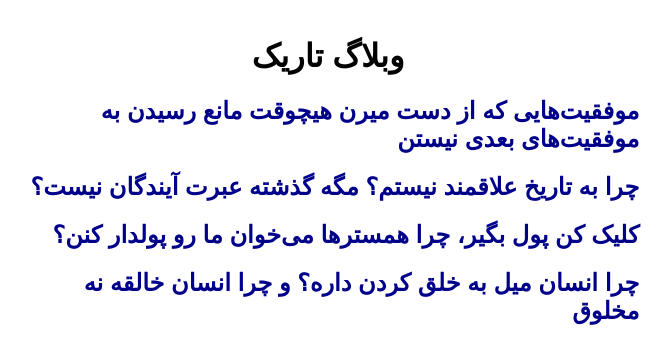
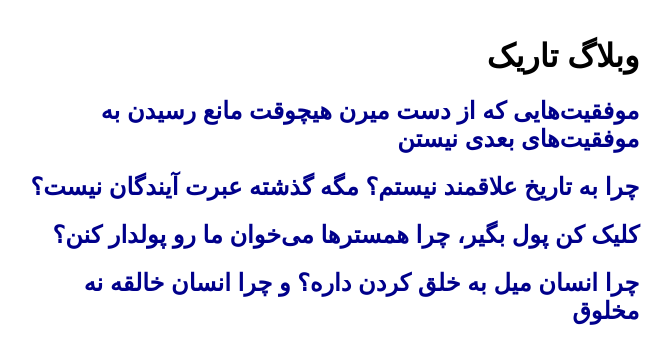
Before and after one commit to darkblog/darkblog.github.io, a Jekyll site: the page built from index.html, in a window 1280 px wide. Shown: the top 364 px of the page, without its empty margins (453-1125 px from the left). Built offline with Jekyll 4.4.1, drawn with Linux system fonts in a browser that asks for light colours.

Commit message:
Update index.html

```diff
--- a/index.html
+++ b/index.html
@@ -8,7 +8,7 @@
 <title>وبلاگ تاریک</title>
 <meta name="description" content="وبلاگ تاریک">
 <meta name="viewport" content="width=device-width">
-<style>body{font-family:sans-serif;margin:auto;padding:1em;max-width:70ch}a{text-decoration:none;color:darkblue}h1{text-align:center}</style>
+<style>body{font-family:sans-serif;margin:auto;padding:1em;max-width:70ch}a{text-decoration:none;color:darkblue}</style>
 </head>
 <body>
 <h1>وبلاگ تاریک</h1>
```
